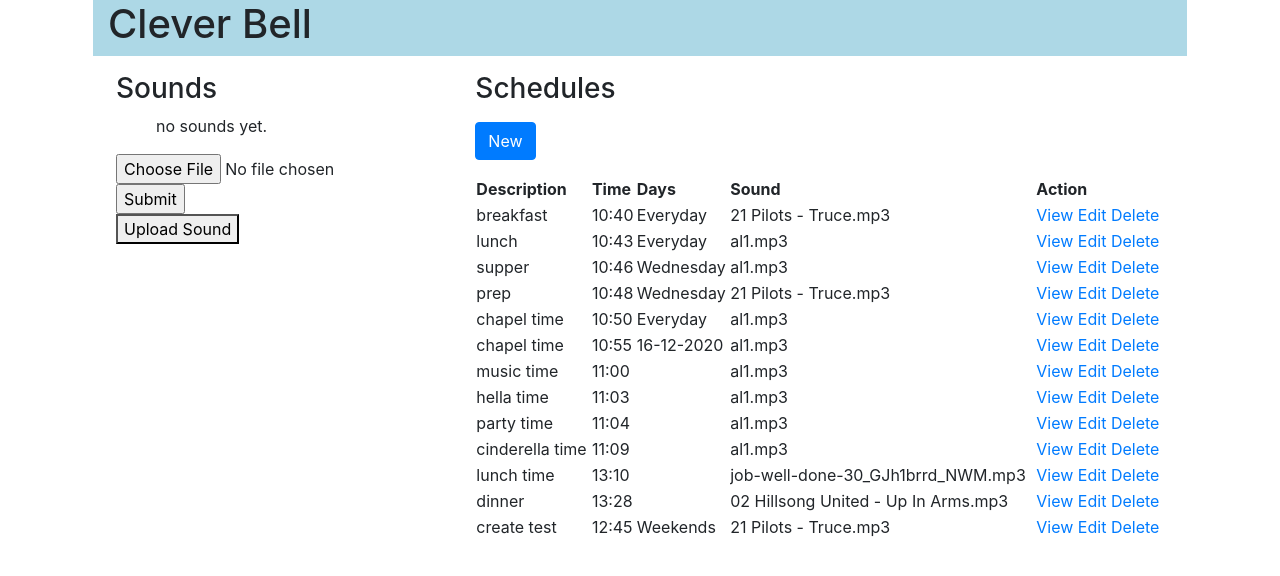
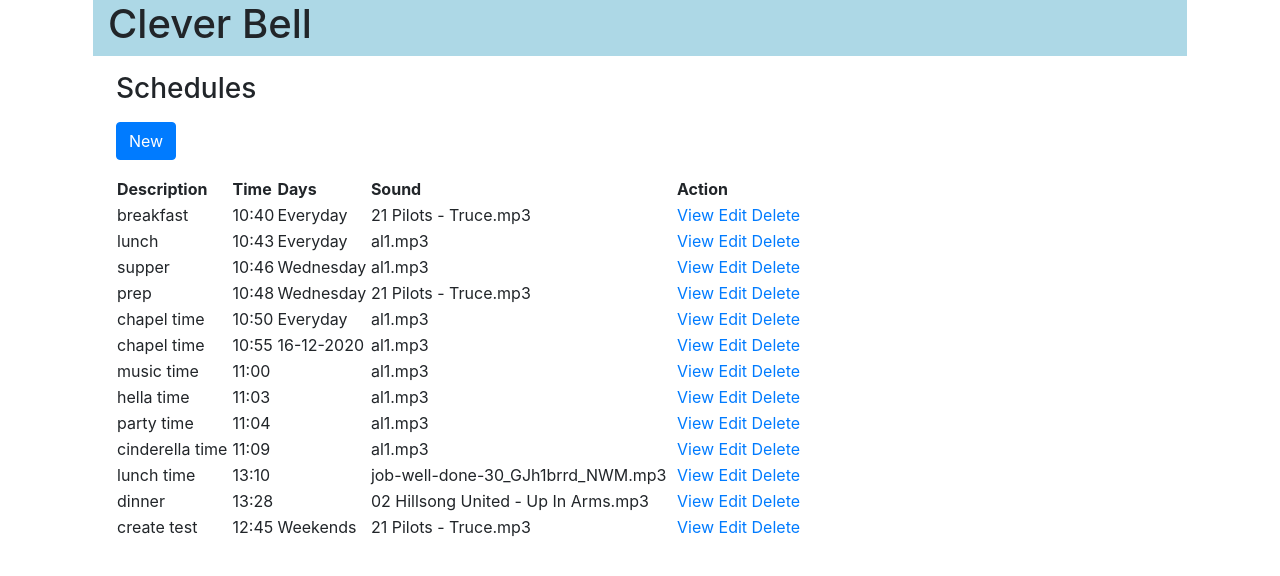
Before and after one commit to nkrumahthis/clever-bell, a PHP site: page / in a window 1280 px wide. Shown: the top 576 px of the page. Run offline with PHP 8.4, Linux system fonts and the light colour scheme; data that the repository does not hold is empty.

Commit message:
chore: ui

```diff
--- a/web/views/home.php
+++ b/web/views/home.php
@@ -23,27 +23,6 @@
             </div>
         </div>
         <div class="row m-3">
-            <div class="col-md-4">
-                <h3>Sounds</h3>
-                <ul>
-                    <?php
-                    $jingles = Jingle::getAll();
-                    foreach ($jingles as $jingle) {
-                        echo "<li>" . $jingle . "</li>";
-                    }
-                    if (sizeof($jingles) == 0) {
-                        echo "no sounds yet.";
-                    }
-                    ?>
-                </ul>
-
-                <form action="jingle" enctype="multipart/form-data" method="post">
-                    <input type="file" name="jingle" accept="audio/*">
-                    <input type="submit" name="Submit" value="Submit">
-                </form>
-
-                <button>Upload Sound</button>
-            </div>
             <div class="col-md-8">
                 <h3>Schedules</h3>
                 <div class="my-3">
```
Also changed, not shown: web/views/Jingle/delete.php (added), web/views/Jingle/upload-form.php (added).
